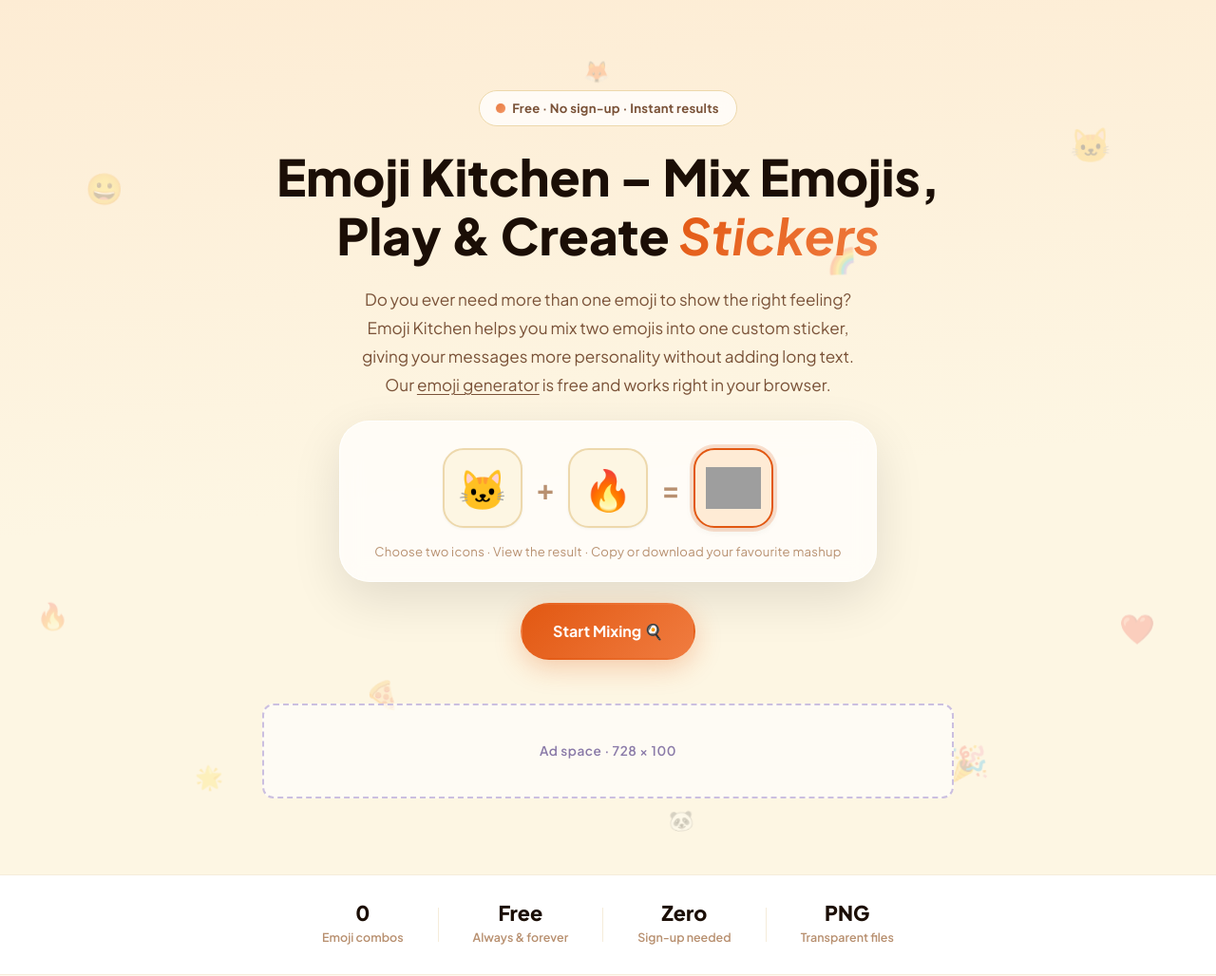
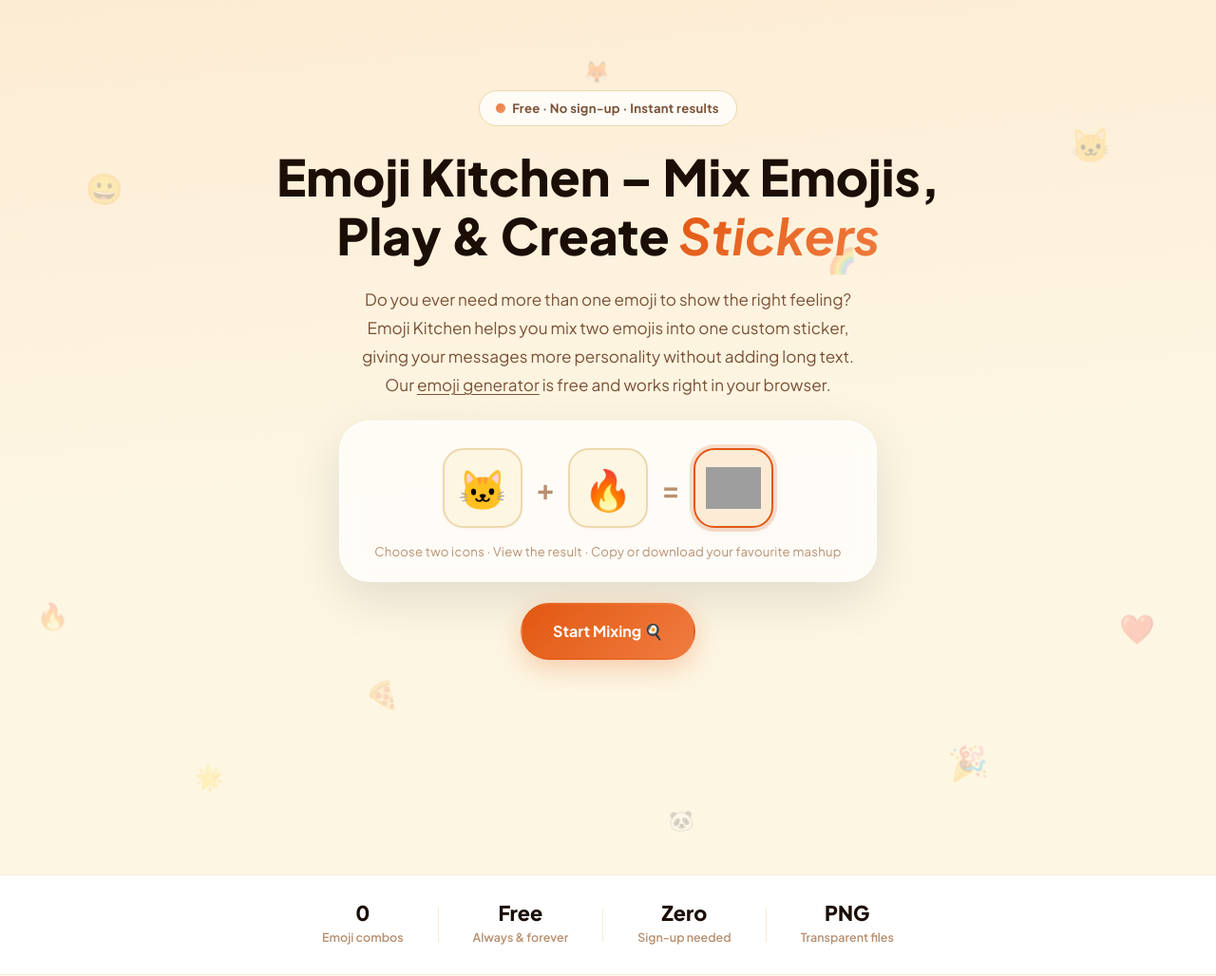
Before and after one commit to abdulmoiz1425/Emoji-Kitchen, a Django app: page / in a window 1280 px wide. Shown: the part 70-1098 px from the top of the page at 95% size. Run offline with Django 4.2, Linux system fonts and the light colour scheme; parts of the project's set-up code (start-up, migrations or seed data) failed here and were passed over; some libraries are stand-ins or nearby versions; grey boxes are pictures that could not be loaded.

Commit message:
again ads work

```diff
--- a/kitchen/templates/kitchen/home.html
+++ b/kitchen/templates/kitchen/home.html
@@ -62,12 +62,10 @@
       Start Mixing 🍳
     </a>
 
-    <div class="hero__ad" style="position:relative;margin-top:24px;min-height:100px;width:100%;max-width:728px">
-      <!-- Placeholder: sits behind the ad and is only visible while Google has not filled the slot -->
-      <div aria-hidden="true" style="position:absolute;inset:0;display:flex;align-items:center;justify-content:center;border:2px dashed #cbbfe0;border-radius:12px;background:rgba(255,255,255,.6);color:#8a7aa8;font-size:.85rem;font-weight:600;letter-spacing:.04em">Ad space · 728 × 100</div>
+    <div class="hero__ad" style="margin-top:24px;min-height:100px;width:100%;max-width:728px">
       <!-- Display Ads 1 -->
       <ins class="adsbygoogle"
-           style="display:block;position:relative;z-index:1"
+           style="display:block"
            data-ad-client="ca-pub-3200425003686406"
            data-ad-slot="1461359629"
            data-ad-format="auto"
```
